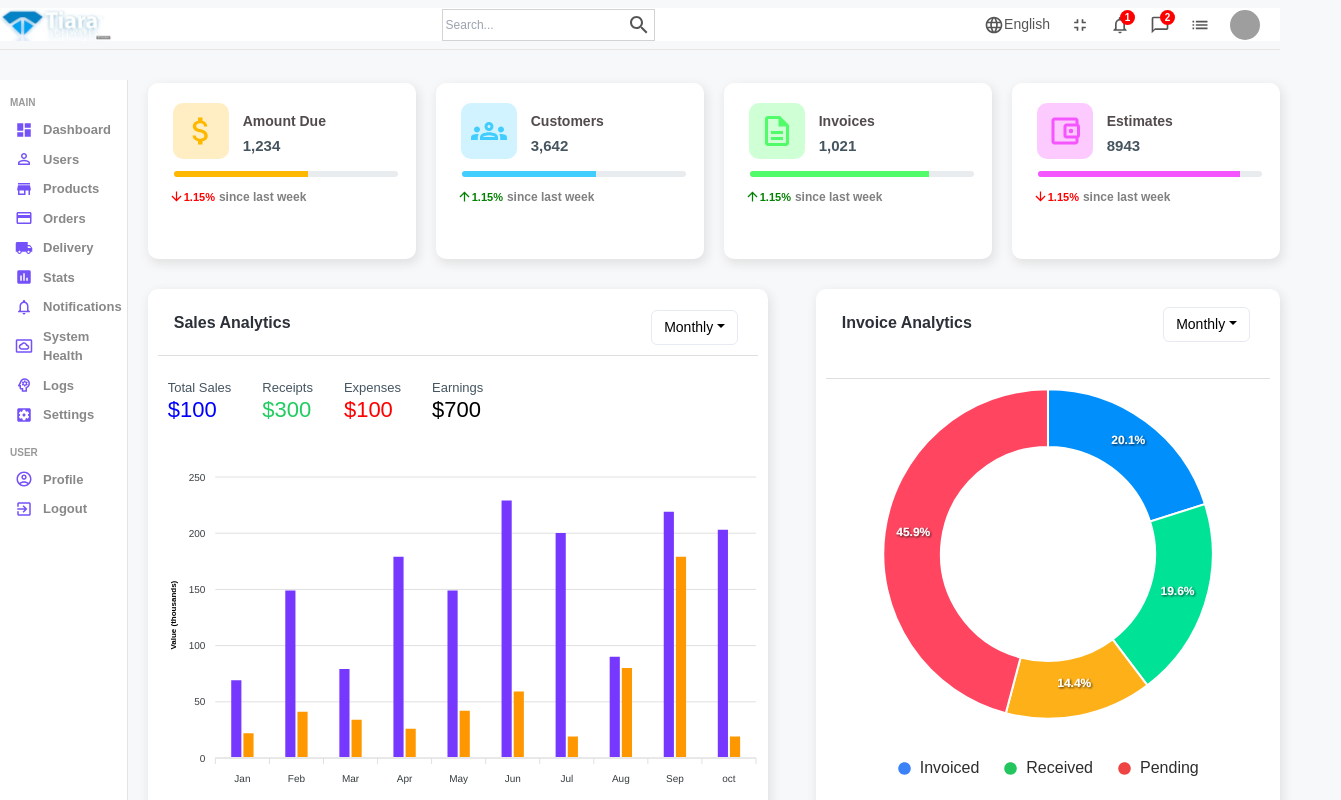
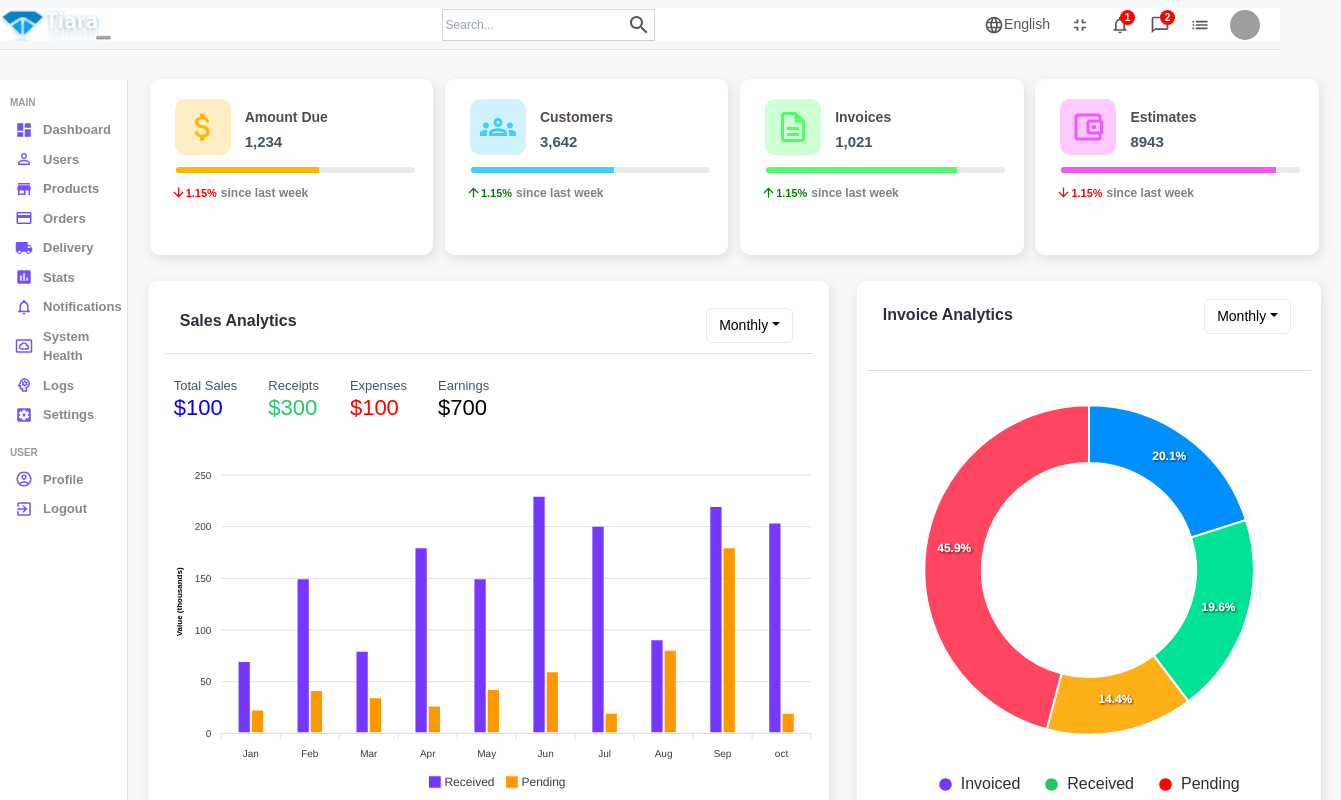
Before and after one commit to monika700557/my-app-1, a React (Create React App) app: page / in a window 1280 px wide. Shown: the top 800 px of the page, 1341 px wide, since content can reach past the window. Built offline with nearby package versions, Linux system fonts and the light colour scheme; grey boxes are pictures that could not be loaded.

Commit message:
changes in chart.css

```diff
--- a/src/components/chart/Chart.js
+++ b/src/components/chart/Chart.js
@@ -21,11 +21,11 @@ const chartItems = [
 const getColorClass = (color) => {
   switch (color) {
     case "blue":
-      return "text-blue-500";
+      return "text-blue-custom";
     case "green":
       return "text-green-500";
     case "red":
-      return "text-red-500";
+      return "text-red-custom";
     default:
       return "text-gray-500"; // Fallback color
   }
@@ -76,6 +76,7 @@ const Chart = () => {
       </div>
 
       <div className="chart-body">
+      <div style={{ marginTop: '1.5rem' }}>
     <ApexCharts
       type="donut"
       width={444}
@@ -83,6 +84,7 @@ const Chart = () => {
       series={medals}
       options={chartOptions}
     />
+  </div>
          <div className="flex items-center justify-center gap-x-6 p-4 text-[#2f2e2e]">
           {chartItems.map((item, index) => (
             <div className="chart-item" key={index}>
--- a/src/components/chart/chart.scss
+++ b/src/components/chart/chart.scss
@@ -47,3 +47,11 @@
   flex-direction: column;
 
 }
+.text-blue-custom {
+  color: rgba(118, 56, 255); // Custom blue color with 50% opacity
+}
+
+/* Custom color class for dark red */
+.text-red-custom {
+  color: red; // Dark red with 90% opacity
+}
--- a/src/components/featured/Featured.jsx
+++ b/src/components/featured/Featured.jsx
@@ -128,7 +128,8 @@ const Featured = () => {
           options={state.options}
           series={state.series}
           type="bar"
-          width="600"
+          width="649"
+          height="350"
 
 
 
--- a/src/components/featured/featured.scss
+++ b/src/components/featured/featured.scss
@@ -2,8 +2,7 @@
     flex: 5;
    background-color: white;
     box-shadow: 2px 4px 10px 1px rgba(201, 201, 201, 0.47);
-    padding: 10px;
-    height:88vh;
+    padding: 1rem;
     border-radius: 10px;
 
     .top {
--- a/src/components/widget/widget.scss
+++ b/src/components/widget/widget.scss
@@ -1,5 +1,6 @@
 .widget {
-    display: block;
+      margin: auto;
+    display: inline-block;
     justify-content: space-between;
     /* flex: 1 1; */
     padding: 1rem;
@@ -8,7 +9,7 @@
     height: 22vh;
     background-color: white;
     position: relative;
-    width: 100%;
+    width: 24%;
 
     .widget_icon{
       align-items: center;
--- a/src/pages/home/home.scss
+++ b/src/pages/home/home.scss
@@ -7,8 +7,8 @@
       .widgets,
       .charts {
         display: flex;
-        padding: 20px;
-        gap: 20px;
+        padding: 1rem;
+        gap: 0px;
         margin-top: 63px;
       }
 
```
Lines whose indentation alone changed are shown as unchanged.
